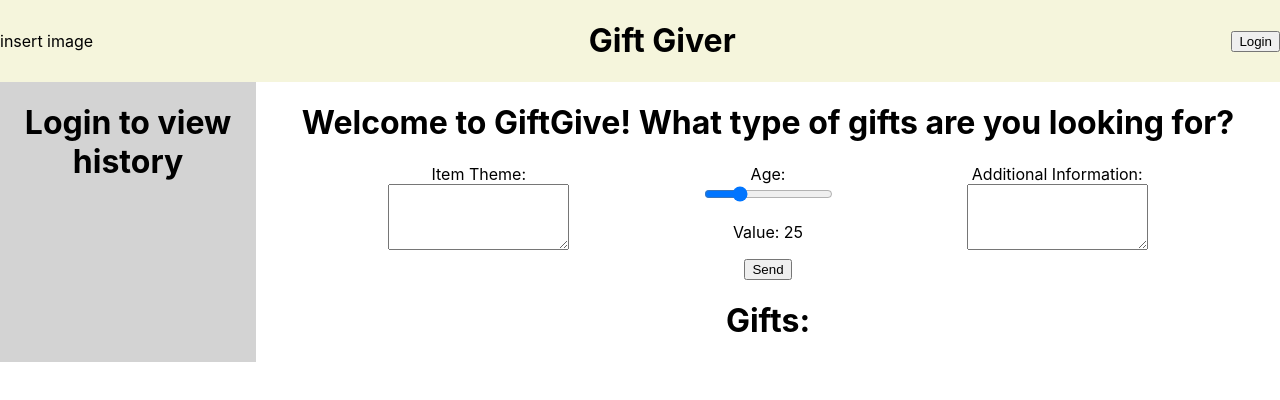
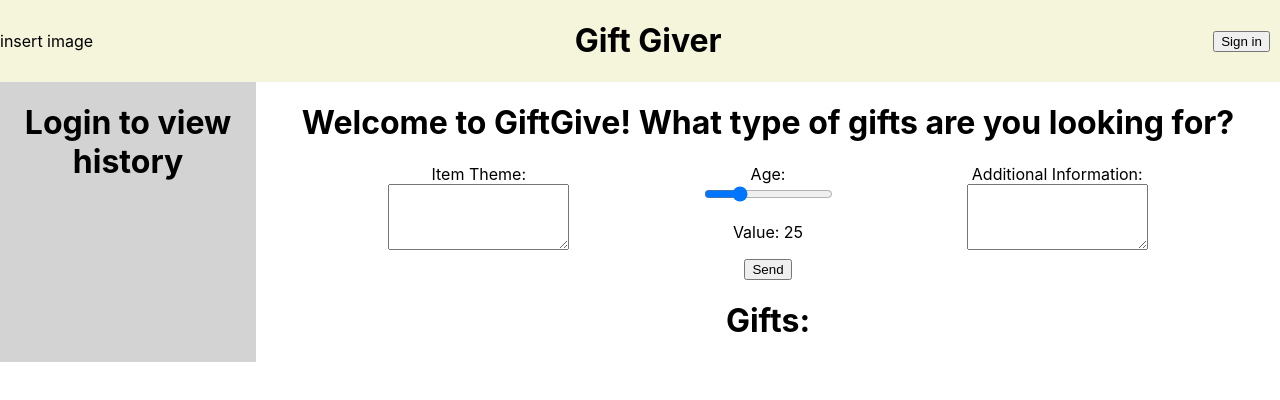
Before and after one commit to ericluoliu/GiftGiver, a React (Create React App) app in the folder frontend/: page / in a window 1280 px wide. Shown: the top 400 px of the page. Built offline with nearby package versions, Linux system fonts and the light colour scheme.

Commit message:
Added basic sign in window pop up

```diff
--- a/frontend/package.json
+++ b/frontend/package.json
@@ -10,6 +10,7 @@
     "react": "^18.3.1",
     "react-dom": "^18.3.1",
     "react-scripts": "5.0.1",
+    "reactjs-popup": "^2.0.6",
     "web-vitals": "^2.1.4"
   },
   "scripts": {
--- a/frontend/src/App.css
+++ b/frontend/src/App.css
@@ -25,10 +25,36 @@
   justify-content: center;
 }
 
-.Login-Button {
+.SignIn-Button {
   justify-content: right;
   top: 20px;
   right: 20px;
+  padding: 20px
+}
+
+.SignIn-Window {
+  background-color: gray;
+  padding: 10px;
+  display: flex;
+  flex-direction: row;
+}
+
+.SignIn-Info {
+  padding: 10px;
+  display: flex;
+  flex-direction: column;
+}
+
+.SignIn-Input {
+  padding: 10px;
+  display: flex;
+  flex-direction: column;
+}
+
+.SignIn-Button {
+  padding: 10px;
+  display: flex;
+  flex-direction: column;
 }
 
 .App-link {
--- a/frontend/src/App.js
+++ b/frontend/src/App.js
@@ -1,14 +1,15 @@
 import './App.css';
 import { useState } from 'react';
 import axios from 'axios';
+import Popup from 'reactjs-popup';
 
 function App() {
   const [item, setTheme] = useState("");
   const [gift, setGift] = useState("");
   const [age, setAge] = useState(25);
   const [additional, setAdditional] = useState("")
-  function Login() {
-    console.log("login button pressed")
+  function SignIn() {
+    console.log("Sign in button pressed")
   }
   function handleItemTheme(event) {
     setTheme(event.target.value)
@@ -45,9 +46,47 @@ function App() {
         <div className="Title">
           <h1>Gift Giver</h1>
         </div>
-        <div className="Login-Button">
-          <button onClick = {Login}>
-            Login</button>
+        <div className="SignIn-Button">
+          <div>
+            <Popup trigger=
+              {<button>Sign in</button>}
+                modal nested>
+                {
+                  close => (
+                    <div className="SignIn-Window">
+                      <div className="SignIn-Info">
+                        <p1>E-mail</p1>
+                        <p1>Password</p1>
+                      </div>
+                      <div className="SignIn-Input">
+                        <textarea
+                          cols = {20}
+                          rows = {1}
+                        ></textarea>
+                        <textarea
+                          cols = {20}
+                          rows = {1}
+                        ></textarea>
+                      </div>
+                      <div className="SignIn-Buttons">
+                        <div>
+                          <button onClick=
+                            {() => SignIn()}>
+                            Sign in
+                          </button>
+                        </div>
+                        <div>
+                          <button onClick=
+                            {() => close()}>
+                            Exit
+                          </button>
+                        </div>
+                      </div>
+                    </div>
+                  )
+                }
+            </Popup>
+          </div>
         </div>
       </div>
       <div className="Main">
```
Also changed, not shown: 1 other file (tests, documents, lock files or other folders).
